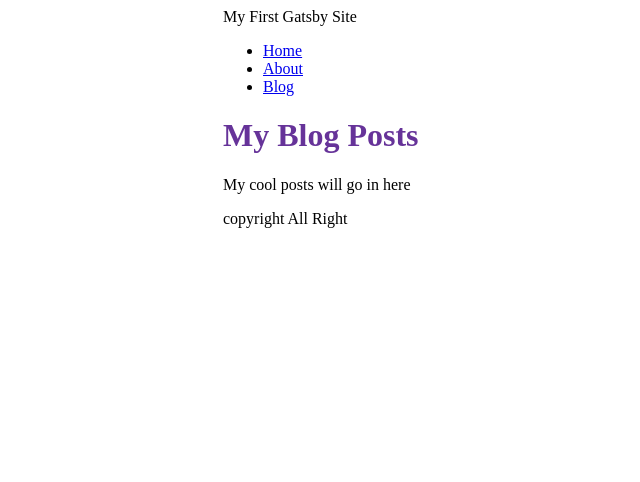
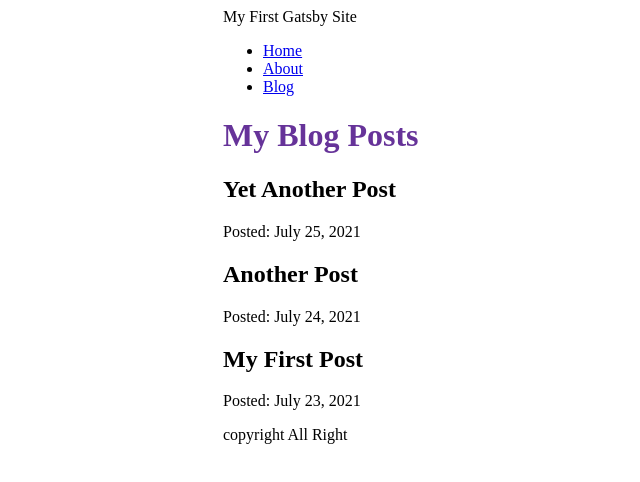
Before and after one commit to tmak8dlf/my-blog-2022-05-31, a Gatsby site: page /blog in a window 1280 px wide. Shown: the whole page, without its empty margins (167-807 px from the left). Built offline with nearby package versions, Linux system fonts and the light colour scheme; Gatsby itself is replaced by a stand-in of ours.

Commit message:
블로그 내용 표시

```diff
--- a/src/pages/blog.js
+++ b/src/pages/blog.js
@@ -2,12 +2,32 @@
 import { graphql } from "gatsby";
 import Layout from "../components/layout";
 
-const BlogPage = () => {
+const BlogPage = ({ data }) => {
   return (
     <Layout pageTitle="My Blog Posts">
-      <p>My cool posts will go in here</p>
+      {data.allMdx.nodes.map((node) => (
+        <article key={node.id}>
+          <h2>{node.frontmatter.title}</h2>
+          <p>Posted: {node.frontmatter.date}</p>
+        </article>
+      ))}
     </Layout>
   );
 };
 
 export default BlogPage;
+
+export const query = graphql`
+  query {
+    allMdx(sort: { fields: frontmatter___date, order: DESC }) {
+      nodes {
+        frontmatter {
+          date(formatString: "MMMM D, YYYY")
+          title
+        }
+        id
+        body
+      }
+    }
+  }
+`;
```
